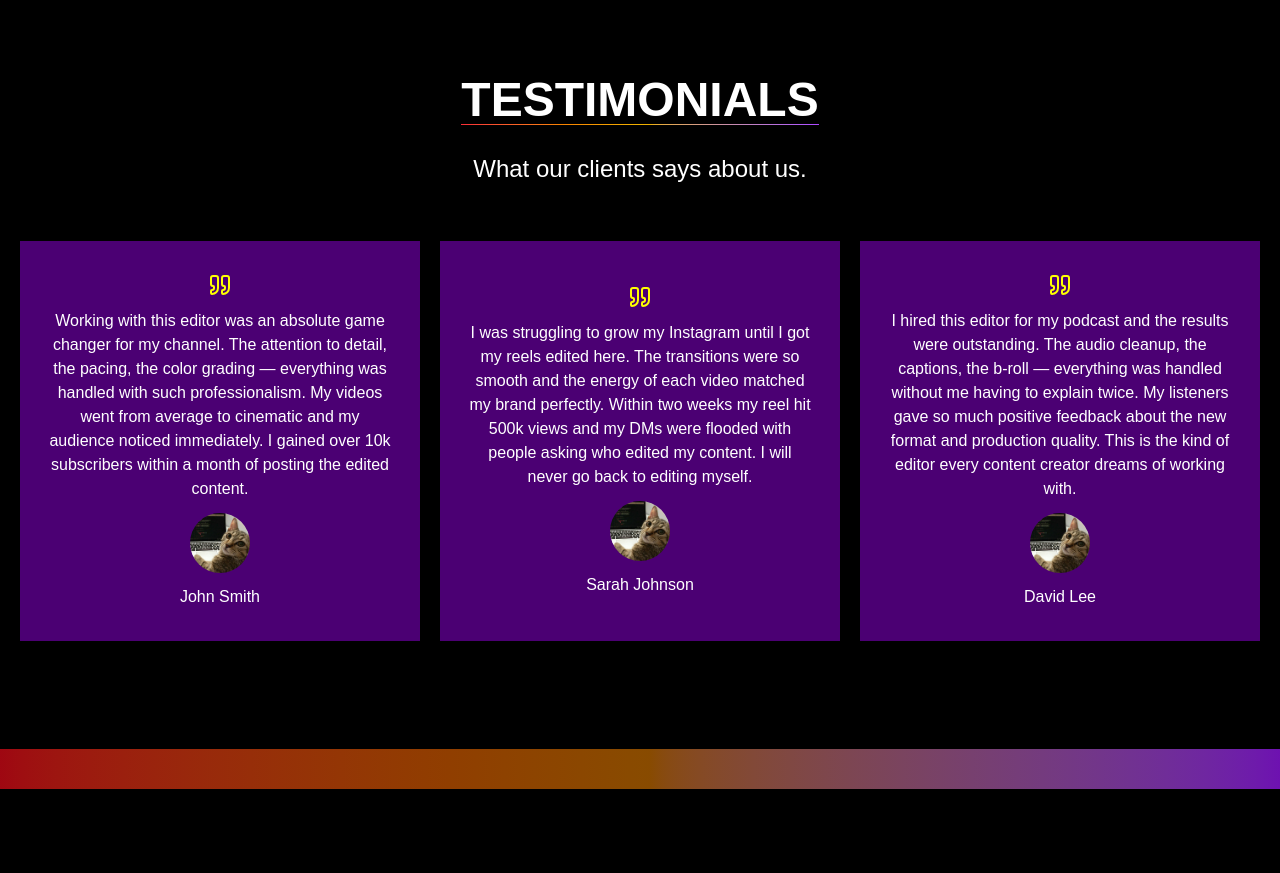
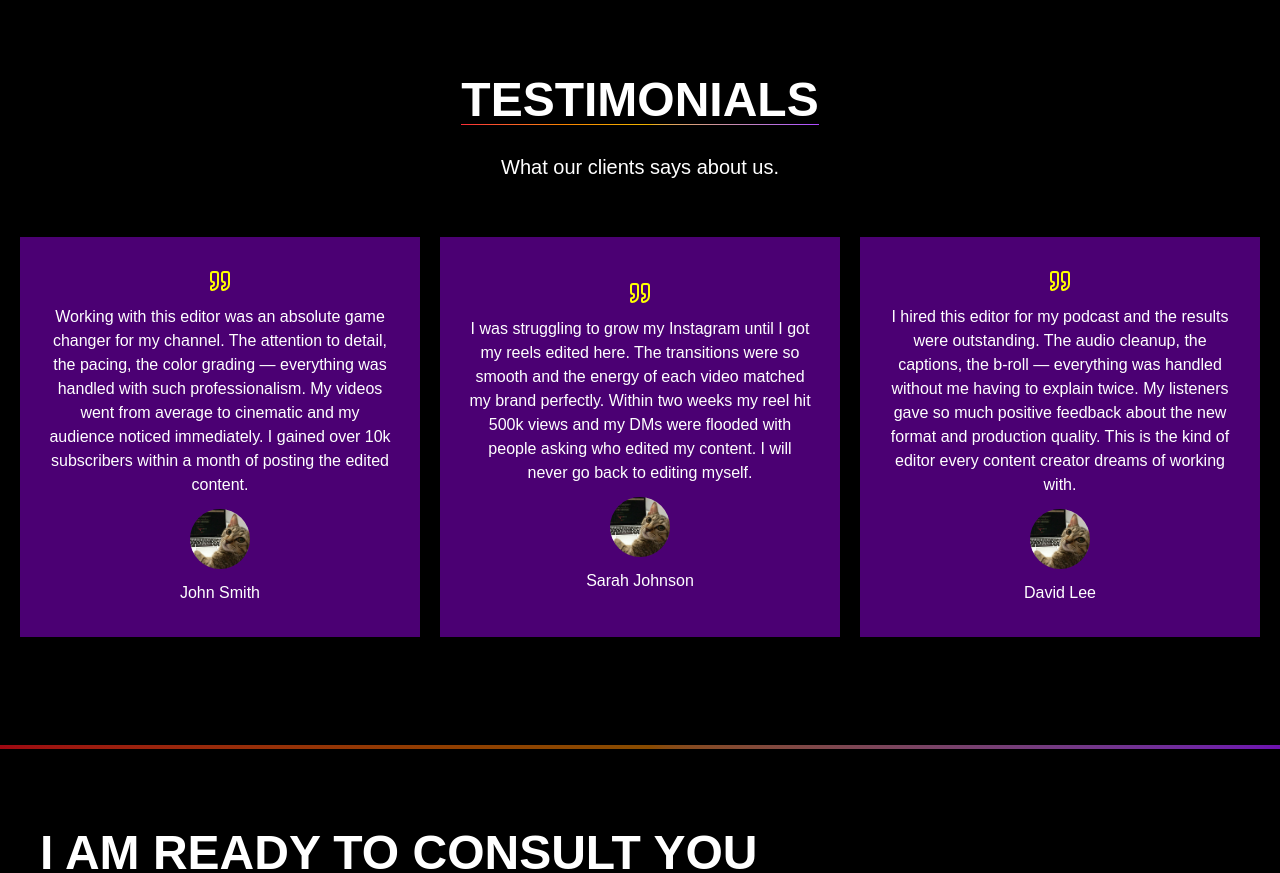
Before and after one commit to MuhammadAunR/Portfolio-Content-Creator, a React app: page / in a window 1280 px wide. Shown: the part 2660-3533 px from the top of the page. Built offline with nearby package versions, Linux system fonts and the light colour scheme; the HTML template or start-up script is replaced by a standard one.

Commit message:
feat: added framer motion to testimonial section

```diff
--- a/src/components/Testimonials.jsx
+++ b/src/components/Testimonials.jsx
@@ -1,5 +1,6 @@
 import { Quote } from 'lucide-react'
 import reviewImg from '../assets/testimonials.webp'
+import { motion } from "framer-motion"
 
 const Testimonials = () => {
     const testimonials = [
@@ -23,24 +24,39 @@ const Testimonials = () => {
     return (
         <>
             <section className='h-fit py-20 bg-black'>
-                <div className='flex flex-col items-center justify-self-center w-fit'>
+                <motion.div
+                    initial={{ opacity: 0, y: 30, filter: 'blur(8px)' }}
+                    whileInView={{ opacity: 1, y: 0, filter: 'blur(0px)' }}
+                    transition={{ duration: 0.95, ease: 'easeOut' }}
+                    viewport={{ once: true }}
+                    className='flex flex-col items-center justify-self-center w-fit'>
                     <h2 className='font-bold max-md:text-3xl text-5xl uppercase'>Testimonials</h2>
                     <div className="h-px w-full bg-linear-to-r from-red-500 via-yellow-500 via-green-500 via-blue-500 via-indigo-500 to-purple-500"></div>
-                </div>
-                <h3 className='text-center text-xl md:text-2xl py-7'>What our clients says about us.</h3>
+                </motion.div>
+                <motion.h3
+                    initial={{ opacity: 0, y: 30, filter: 'blur(8px)' }}
+                    whileInView={{ opacity: 1, y: 0, filter: 'blur(0px)' }}
+                    transition={{ duration: 0.95, ease: 'easeOut' }}
+                    viewport={{ once: true }}
+                    className='text-center text-lg md:text-xl py-7'>What our clients says about us.</motion.h3>
 
                 <div className='flex gap-5 items-center justify-center my-7 flex-wrap px-5'>
-                    {testimonials.map((test, i) => {
-                        return <div key={i} className='w-100 min-h-100 h-fit bg-(--color-primary) flex flex-col items-center justify-center gap-3 p-7'>
+                    {testimonials.map((test, index) => {
+                        return <motion.div
+                            initial={{ opacity: 0, y: 30, filter: 'blur(8px)' }}
+                            whileInView={{ opacity: 1, y: 0, filter: 'blur(0px)' }}
+                            transition={{ duration: index * 0.95, ease: 'easeOut' }}
+                            viewport={{ once: true }}
+                            key={index} className='w-100 min-h-100 h-fit bg-(--color-primary) flex flex-col items-center justify-center gap-3 p-7'>
                             <span className=''><Quote color='yellow' /></span>
                             <p className='text-center'>{test.review}</p>
                             <img src={test.img} alt={test.name} className='w-15 rounded-full' />
                             <h6>{test.name}</h6>
-                        </div>
+                        </motion.div>
                     })}
                 </div>
             </section>
-            <div className="h-10 w-full bg-linear-to-r from-red-800 via-yellow-800 via-green-800 via-blue-800 via-indigo-800 to-purple-800"></div>
+            <div className="h-1 w-full bg-linear-to-r from-red-800 via-yellow-800 via-green-800 via-blue-800 via-indigo-800 to-purple-800"></div>
         </>
     )
 }
```
